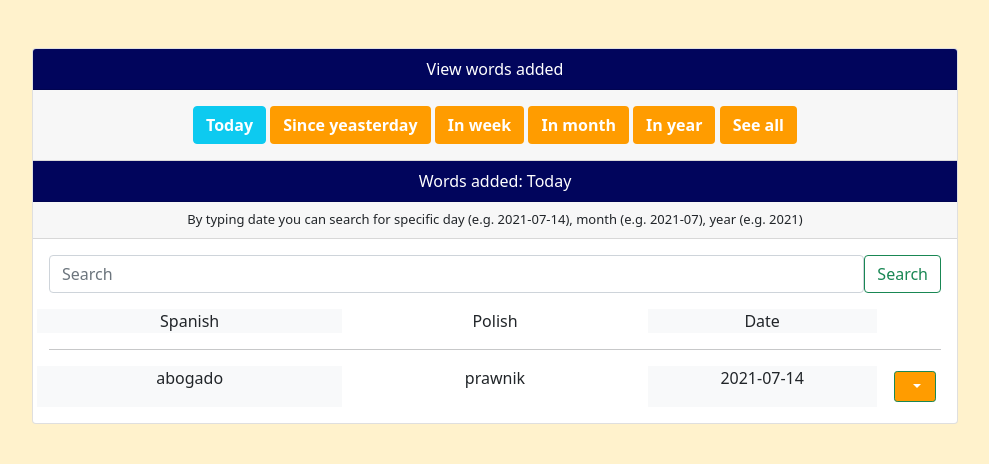
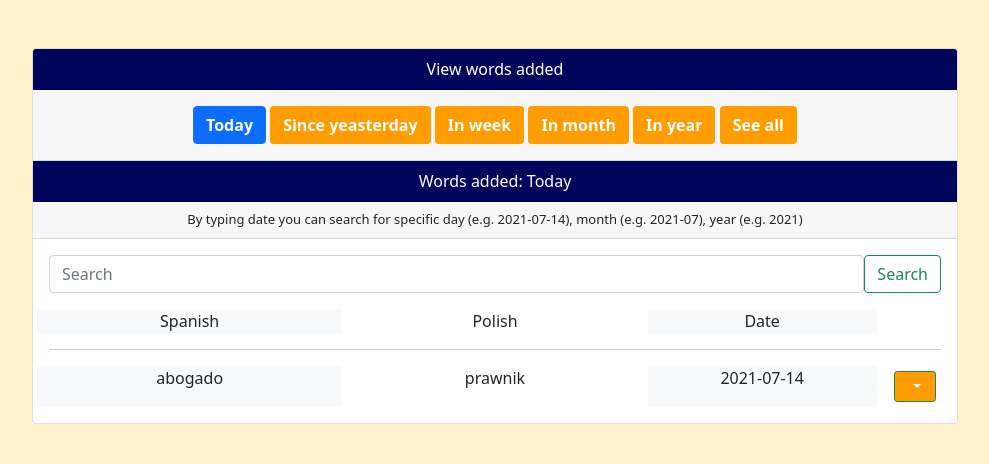
Before and after one commit to RoofBite/SpanishClipboard, a Django app: page /view_words/1 in a window 1280 px wide. Shown: the part 56-520 px from the top of the page, without its empty margins (145-1134 px from the left). Run offline with Django 3.2, Linux system fonts and the light colour scheme; a user stored in the database is signed in; data comes from the database, SQL or seed files in the repository; both versions use the stored data as it was after the commit; some libraries are stand-ins or nearby versions.

Commit message:
Small bootstrap design changes

```diff
--- a/clipboard/templates/clipboard/view_words.html
+++ b/clipboard/templates/clipboard/view_words.html
@@ -19,13 +19,13 @@
 
                     <div class="card-header">
                         <div class="text mt-2 mb-2 text-dark">
-                      <a href="{% url 'view_words' hours=1 %}"  class="btn {% ifequal hours 1  %} btn-info {% endifequal %} text-white fw-bold" {% if hours != 1  %}style="background-color:#ff9c00"{% endif %}>Today</a>
+                      <a href="{% url 'view_words' hours=1 %}"  class="btn {% ifequal hours 1  %} btn-primary {% endifequal %} text-white fw-bold" {% if hours != 1  %}style="background-color:#ff9c00"{% endif %}>Today</a>
 
-                      <a href="{% url 'view_words' hours=2 %}"  class="btn {% ifequal hours 2  %} btn-info {% endifequal %} text-white fw-bold"  {% if hours != 2  %}style="background-color:#ff9c00"{% endif %}>Since yeasterday</a>
-                      <a href="{% url 'view_words' hours=8 %}"  class="btn {% ifequal hours 8  %} btn-info {% endifequal %} text-white fw-bold"  {% if hours != 8  %}style="background-color:#ff9c00"{% endif %}>In week</a>
-                      <a href="{% url 'view_words' hours=31 %}"  class="btn {% ifequal hours 31  %} btn-info {% endifequal %} text-white fw-bold"  {% if hours != 31  %}style="background-color:#ff9c00"{% endif %}>In month</a>
-                      <a href="{% url 'view_words' hours=365 %}"  class="btn {% ifequal hours 365  %} btn-info {% endifequal %} text-white fw-bold"  {% if hours != 365  %}style="background-color:#ff9c00"{% endif %}>In year</a>
-                      <a href="{% url 'view_words' hours=0 %}"  class="btn {% ifequal hours 0  %} btn-info {% endifequal %} text-white fw-bold"  {% if hours == 0 and not search_query != '' %}style="background-color:#0dcaf0"{% else %} style="background-color:#ff9c00" {% endif %}>See all</a>
+                      <a href="{% url 'view_words' hours=2 %}"  class="btn {% ifequal hours 2  %} btn-primary {% endifequal %} text-white fw-bold"  {% if hours != 2  %}style="background-color:#ff9c00"{% endif %}>Since yeasterday</a>
+                      <a href="{% url 'view_words' hours=8 %}"  class="btn {% ifequal hours 8  %} btn-primary {% endifequal %} text-white fw-bold"  {% if hours != 8  %}style="background-color:#ff9c00"{% endif %}>In week</a>
+                      <a href="{% url 'view_words' hours=31 %}"  class="btn {% ifequal hours 31  %} btn-primary {% endifequal %} text-white fw-bold"  {% if hours != 31  %}style="background-color:#ff9c00"{% endif %}>In month</a>
+                      <a href="{% url 'view_words' hours=365 %}"  class="btn {% ifequal hours 365  %} btn-primary {% endifequal %} text-white fw-bold"  {% if hours != 365  %}style="background-color:#ff9c00"{% endif %}>In year</a>
+                      <a href="{% url 'view_words' hours=0 %}"  class="btn {% ifequal hours 0  %} btn-primary {% endifequal %} text-white fw-bold"  {% if hours == 0 and not search_query != '' %}style="background-color:#1266F1"{% else %} style="background-color:#ff9c00" {% endif %}>See all</a>
 
 
                         </div>
```
Also changed, not shown: clipboard/templates/clipboard/add_word.html (+9 -10 lines), clipboard/templates/clipboard/edit_word.html (+10 -10 lines), clipboard/templates/clipboard/view_word.html (+14 -13 lines), db.sqlite3.
